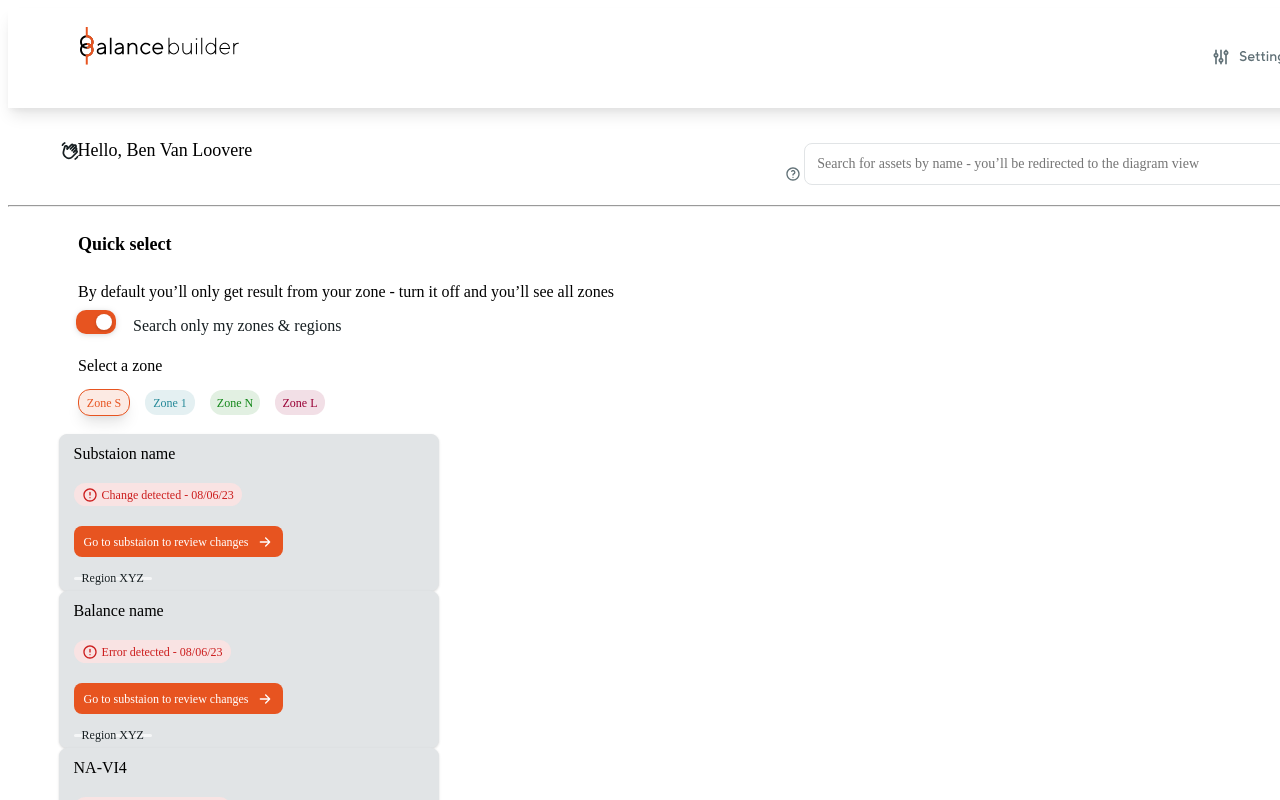
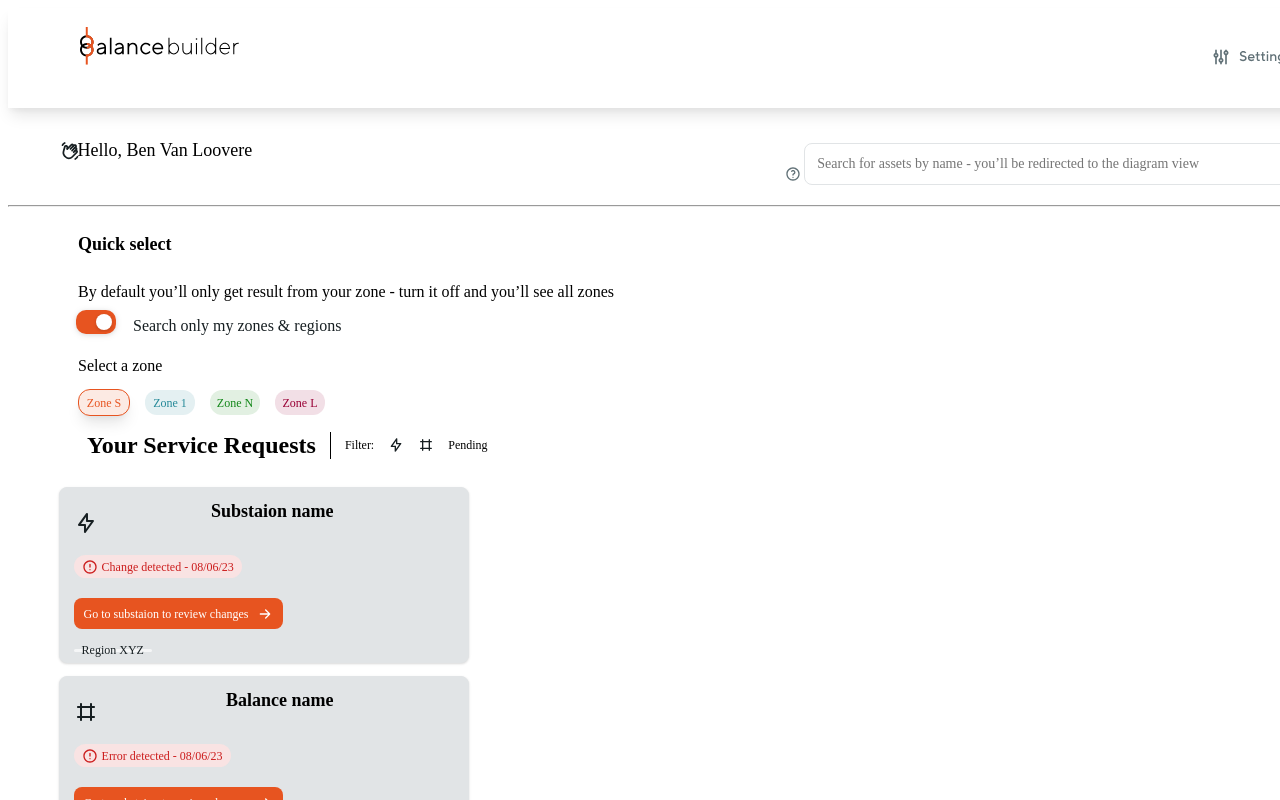
Before and after one commit to HJ1111111/BalanceBuilder, a React (Create React App) app: page / in a window 1280 px wide. Shown: the top 800 px of the page. Built offline with nearby package versions, Linux system fonts and the light colour scheme.

Commit message:
header line title with icons added

```diff
--- a/src/Components/Card/card.tsx
+++ b/src/Components/Card/card.tsx
@@ -18,19 +18,79 @@ import { CardList } from "./cardarray";
 export const Card = () => {
 return(
     <>
+    <div className="SRframe1">
+        <p className="SRtext">Your Service Requests</p>
+        <div className="linebreak"></div>
+        <p className="SRtext2">Filter: </p>
+        <div className="SRbolt">
+          <svg
+            xmlns="http://www.w3.org/2000/svg"
+            width="24"
+            height="24"
+            viewBox="0 0 24 24"
+            fill="none"
+          >
+            <path
+              d="M19.8777 9.55004C19.7946 9.38513 19.6674 9.24645 19.5103 9.14937C19.3532 9.05229 19.1723 9.0006 18.9877 9.00004H13.9877V3.00004C13.9984 2.78073 13.9366 2.56397 13.8119 2.38324C13.6872 2.20251 13.5065 2.06785 13.2977 2.00004C13.0969 1.93399 12.8803 1.93324 12.6791 1.99792C12.4779 2.0626 12.3023 2.18937 12.1777 2.36004L4.17765 13.36C4.07742 13.5049 4.01723 13.6737 4.00319 13.8493C3.98914 14.0249 4.02173 14.2011 4.09765 14.36C4.16758 14.5418 4.28904 14.6992 4.44714 14.8129C4.60525 14.9266 4.7931 14.9916 4.98765 15H9.98765V21C9.98781 21.2109 10.0546 21.4164 10.1785 21.587C10.3025 21.7576 10.4772 21.8847 10.6777 21.95C10.7781 21.9812 10.8825 21.998 10.9877 22C11.1454 22.0005 11.3011 21.9635 11.4419 21.8923C11.5826 21.821 11.7046 21.7174 11.7977 21.59L19.7977 10.59C19.9054 10.4408 19.9699 10.2648 19.984 10.0813C19.9981 9.8978 19.9613 9.71397 19.8777 9.55004ZM11.9877 17.92V14C11.9877 13.7348 11.8823 13.4805 11.6948 13.2929C11.5072 13.1054 11.2529 13 10.9877 13H6.98765L11.9877 6.08004V10C11.9877 10.2653 12.093 10.5196 12.2805 10.7071C12.4681 10.8947 12.7224 11 12.9877 11H16.9877L11.9877 17.92Z"
+              fill="#171F22"
+            />
+          </svg>
+        </div>
+        <div className="SRframeicon">
+          <svg
+            xmlns="http://www.w3.org/2000/svg"
+            width="24"
+            height="24"
+            viewBox="0 0 24 24"
+            fill="none"
+          >
+            <path
+              fill-rule="evenodd"
+              clip-rule="evenodd"
+              d="M7 3C7.55228 3 8 3.44772 8 4V6H16V4C16 3.44772 16.4477 3 17 3C17.5523 3 18 3.44772 18 4V6H20C20.5523 6 21 6.44772 21 7C21 7.55228 20.5523 8 20 8H18V16H20C20.5523 16 21 16.4477 21 17C21 17.5523 20.5523 18 20 18H18V20C18 20.5523 17.5523 21 17 21C16.4477 21 16 20.5523 16 20V18H8V20C8 20.5523 7.55228 21 7 21C6.44772 21 6 20.5523 6 20V18H4C3.44772 18 3 17.5523 3 17C3 16.4477 3.44772 16 4 16H6V8H4C3.44772 8 3 7.55228 3 7C3 6.44772 3.44772 6 4 6H6V4C6 3.44772 6.44772 3 7 3ZM8 8V16H16V8H8Z"
+              fill="#171F22"
+            />
+          </svg>
+        </div>
+        <div className="SRtext3">Pending</div>
+        <div className="seehistory">
+          <div className="seehistorybase">
+            <p className="seehistorytext">See history</p>
+            <div className="seehistoryicon">
+              <svg
+                xmlns="http://www.w3.org/2000/svg"
+                width="16"
+                height="16"
+                viewBox="0 0 16 16"
+                fill="none"
+              >
+                <path
+                  fill-rule="evenodd"
+                  clip-rule="evenodd"
+                  d="M11.5092 3.92303C10.5219 3.06142 9.25189 2.59345 7.94156 2.60842C6.63123 2.62339 5.37227 3.12024 4.40488 4.00418C3.43749 4.88811 2.82939 6.09727 2.69659 7.40094C2.65928 7.76723 2.33209 8.03392 1.9658 7.99661C1.5995 7.9593 1.33281 7.63211 1.37012 7.26582C1.53612 5.63623 2.29624 4.12479 3.50548 3.01987C4.71472 1.91494 6.28841 1.29388 7.92633 1.27517C9.56424 1.25647 11.1517 1.84142 12.3859 2.91844C13.62 3.99545 14.4145 5.48914 14.6177 7.11451C14.8208 8.73988 14.4185 10.3832 13.4874 11.7308C12.5563 13.0785 11.1617 14.0362 9.56959 14.4213C7.97747 14.8063 6.29931 14.5917 4.8553 13.8185C4.00684 13.3641 3.27411 12.7356 2.70002 11.9823V13.3334C2.70002 13.7016 2.40155 14 2.03336 14C1.66517 14 1.36669 13.7016 1.36669 13.3334V10C1.36669 9.63186 1.66517 9.33338 2.03336 9.33338H2.35114C2.36149 9.33314 2.37182 9.33314 2.38213 9.33338H5.36669C5.73488 9.33338 6.03336 9.63186 6.03336 10C6.03336 10.3682 5.73488 10.6667 5.36669 10.6667H3.41801C3.91102 11.496 4.62332 12.1818 5.48474 12.6431C6.63995 13.2617 7.98247 13.4333 9.25616 13.1253C10.5299 12.8173 11.6456 12.0511 12.3904 10.9729C13.1353 9.89481 13.4572 8.58018 13.2946 7.27989C13.1321 5.97959 12.4965 4.78464 11.5092 3.92303ZM8.00002 4.66667C8.36821 4.66667 8.66669 4.96514 8.66669 5.33333V7.72386L9.80476 8.86193C10.0651 9.12228 10.0651 9.54439 9.80476 9.80474C9.54441 10.0651 9.1223 10.0651 8.86195 9.80474L7.52862 8.4714C7.40359 8.34638 7.33335 8.17681 7.33335 8V5.33333C7.33335 4.96514 7.63183 4.66667 8.00002 4.66667Z"
+                  fill="#617177"
+                />
+              </svg>
+            </div>
+          </div>
+        </div>
+      </div>
+
     {CardList.map((item, index) => (
         <div key={index}>
             <div className="SRcardframe">
-
             <div className="SRcard1">
 
-            <div className="SRcardh1">{item.title}</div>
+            <div className="SRcardh1">{item.icon}{item.title}</div>
+
             <div className="statuslabel">
         {item.alerticon} {item.alerttext}</div>
+
         <div className="substationbutton">{item.substationbtn}
         {item.substationbtnicon}</div>
+
         <div className="card1bottom">
-            <div className="regionxyz">Region XYZ</div>
+            <div className="regionxyz"> Region XYZ</div>
         </div>
             </div>
         </div>
--- a/src/Components/Card/cardarray.tsx
+++ b/src/Components/Card/cardarray.tsx
@@ -1,5 +1,8 @@
 export const CardList = [
     {
+    icon: <svg xmlns="http://www.w3.org/2000/svg" width="24" height="24" viewBox="0 0 24 24" fill="none">
+    <path d="M19.8777 9.55004C19.7946 9.38513 19.6674 9.24645 19.5103 9.14937C19.3532 9.05229 19.1723 9.0006 18.9877 9.00004H13.9877V3.00004C13.9984 2.78073 13.9366 2.56397 13.8119 2.38324C13.6872 2.20251 13.5065 2.06785 13.2977 2.00004C13.0969 1.93399 12.8803 1.93324 12.6791 1.99792C12.4779 2.0626 12.3023 2.18937 12.1777 2.36004L4.17765 13.36C4.07742 13.5049 4.01723 13.6737 4.00319 13.8493C3.98914 14.0249 4.02173 14.2011 4.09765 14.36C4.16758 14.5418 4.28904 14.6992 4.44714 14.8129C4.60525 14.9266 4.7931 14.9916 4.98765 15H9.98765V21C9.98781 21.2109 10.0546 21.4164 10.1785 21.587C10.3025 21.7576 10.4772 21.8847 10.6777 21.95C10.7781 21.9812 10.8825 21.998 10.9877 22C11.1454 22.0005 11.3011 21.9635 11.4419 21.8923C11.5826 21.821 11.7046 21.7174 11.7977 21.59L19.7977 10.59C19.9054 10.4408 19.9699 10.2648 19.984 10.0813C19.9981 9.8978 19.9613 9.71397 19.8777 9.55004ZM11.9877 17.92V14C11.9877 13.7348 11.8823 13.4805 11.6948 13.2929C11.5072 13.1054 11.2529 13 10.9877 13H6.98765L11.9877 6.08004V10C11.9877 10.2653 12.093 10.5196 12.2805 10.7071C12.4681 10.8947 12.7224 11 12.9877 11H16.9877L11.9877 17.92Z" fill="#171F22"/>
+    </svg>,
     title: 'Substaion name',
     alerttext:'Change detected - 08/06/23',
     alerticon:<svg xmlns="http://www.w3.org/2000/svg" width="16" height="16" viewBox="0 0 16 16" fill="none">
@@ -13,6 +16,9 @@ export const CardList = [
     },
 
     {
+    icon: <svg xmlns="http://www.w3.org/2000/svg" width="24" height="24" viewBox="0 0 24 24" fill="none">
+    <path fill-rule="evenodd" clip-rule="evenodd" d="M7 3C7.55228 3 8 3.44772 8 4V6H16V4C16 3.44772 16.4477 3 17 3C17.5523 3 18 3.44772 18 4V6H20C20.5523 6 21 6.44772 21 7C21 7.55228 20.5523 8 20 8H18V16H20C20.5523 16 21 16.4477 21 17C21 17.5523 20.5523 18 20 18H18V20C18 20.5523 17.5523 21 17 21C16.4477 21 16 20.5523 16 20V18H8V20C8 20.5523 7.55228 21 7 21C6.44772 21 6 20.5523 6 20V18H4C3.44772 18 3 17.5523 3 17C3 16.4477 3.44772 16 4 16H6V8H4C3.44772 8 3 7.55228 3 7C3 6.44772 3.44772 6 4 6H6V4C6 3.44772 6.44772 3 7 3ZM8 8V16H16V8H8Z" fill="#171F22"/>
+    </svg>,
     title: 'Balance name',
     alerttext:'Error detected - 08/06/23',
     alerticon:<svg xmlns="http://www.w3.org/2000/svg" width="16" height="16" viewBox="0 0 16 16" fill="none">
--- a/src/Components/Dashboard/service-requests.css
+++ b/src/Components/Dashboard/service-requests.css
@@ -8,7 +8,7 @@
 }
 
 .SRframe1 {
-  display: flex;
+  display: inline-flex;
   justify-content: center;
   align-items: center;
   gap: 14px;
@@ -106,17 +106,17 @@
 
 .SRcardframe {
   display: flex;
-  width: 1550px;
   align-items: flex-start;
   gap: 20px;
   flex-shrink: 0;
   margin-left: 4%;
-  flex-direction: row;
+  margin-top: 1%;
+
 }
 
 .SRcard1 {
   display: flex;
-  width: 350px;
+  width: 380px;
   padding: 10px 14px;
   flex-direction: column;
   align-items: flex-start;
@@ -136,6 +136,16 @@
   justify-content: space-between;
   gap: 1px;
   align-self: stretch;
+  color: #000;
+
+  /* typography/0-Recommended/H3 - Bold */
+  font-family: TT Norms Pro;
+  font-size: 18px;
+  font-style: normal;
+  font-weight: 700;
+  line-height: 1px; /* 144.444% */
+  width: 260px;
+  margin-top: 3.5%;
 }
 
 .SRcardh2 {
```
